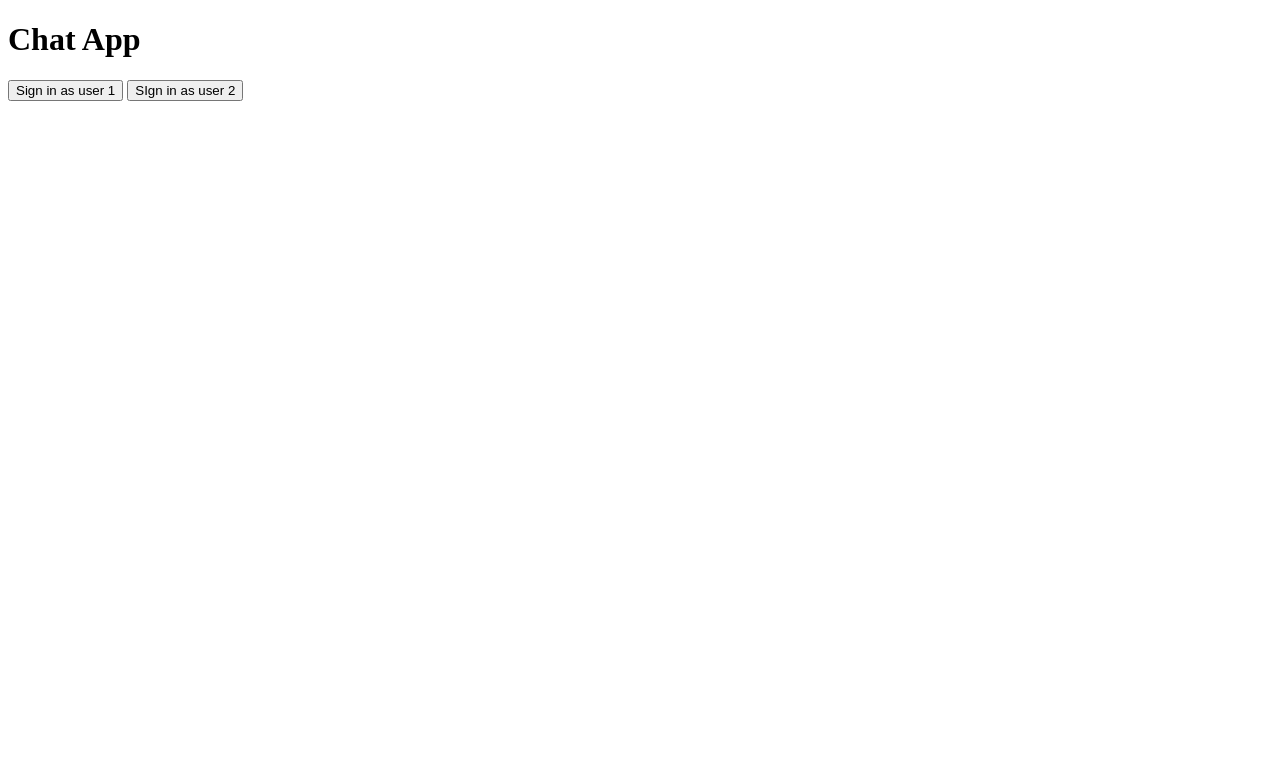
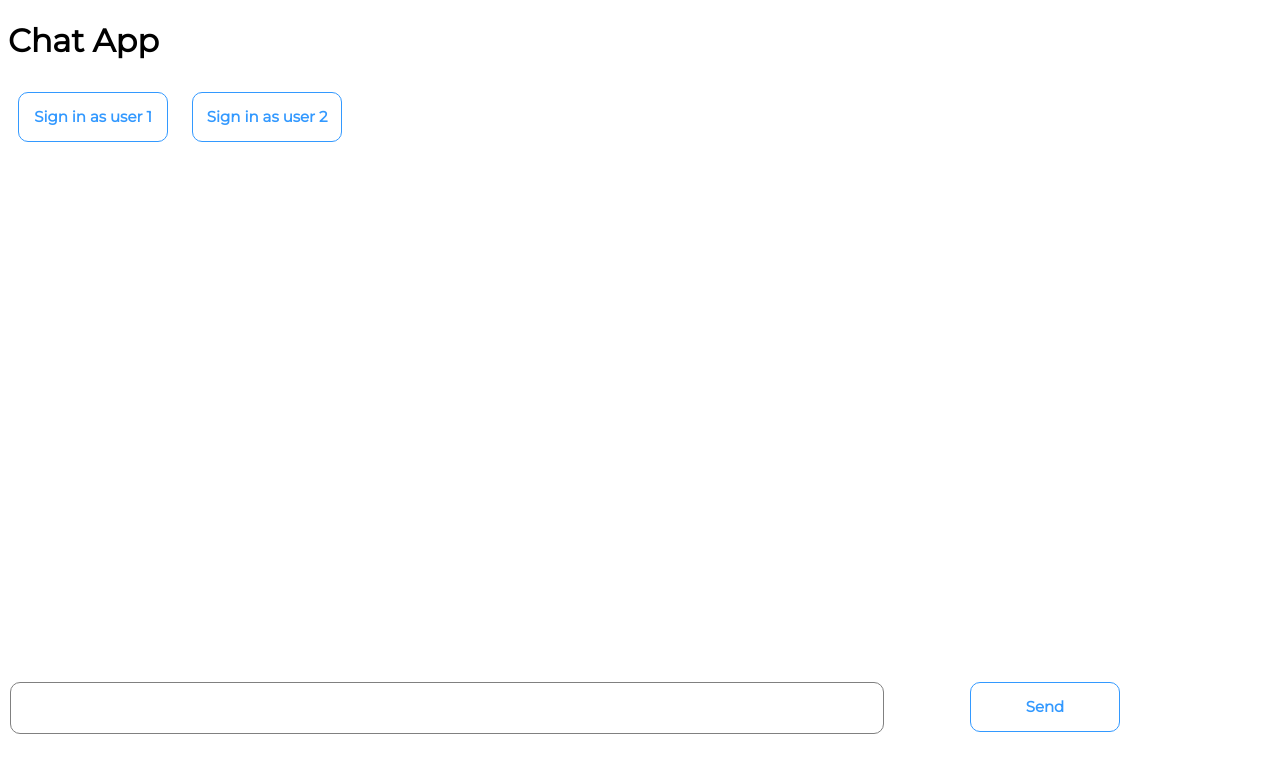
Before and after one commit to joshuawisc/code-foo-9, a website: page chatapp/public/index.html in a window 1280 px wide. Drawn offline with nearby package versions, Linux system fonts and the light colour scheme; no server answers.

Commit message:
add styles

```diff
--- a/chatapp/public/index.html
+++ b/chatapp/public/index.html
@@ -8,13 +8,14 @@
   crossorigin="anonymous" charset="utf-8"></script>
         <script src="/socket.io/socket.io.js"></script>
         <script src="index.js" charset="utf-8"></script>
+        <link href="https://fonts.googleapis.com/css?family=Montserrat" rel="stylesheet">
         <link rel="stylesheet" href="styles.css">
     </head>
     <body>
         <h1>Chat App</h1>
         <div id="div-signin">
             <button class="btn-user" id="user1">Sign in as user 1</button>
-            <button class="btn-user" id="user2">SIgn in as user 2</button>
+            <button class="btn-user" id="user2">Sign in as user 2</button>
         </div>
         <div id="div-username">
             <label for="input-username">Username: </label>
--- a/chatapp/public/index.js
+++ b/chatapp/public/index.js
@@ -6,7 +6,7 @@ $(function() {
 
 
     $('#div-username').hide();
-    $('#div-chat').hide();
+    //$('#div-chat').hide();
     console.log("js file");
 
     $('.btn-user').click((e) => {
@@ -52,7 +52,7 @@ $(function() {
     socket.on('ret message', (data) => {
         //console.log(data);
         if (data.text)
-            $('#board').append(`<p class="message">${data.text}</p>`);
+            $('#board').append(`<p class="message">${data.text}</p><br/>`);
         let children = $('#board').children();
         $('#board').scrollTop(children.height()*children.length);
         console.log(children.height()*children.length);
--- a/chatapp/public/styles.css
+++ b/chatapp/public/styles.css
@@ -1,5 +1,88 @@
+body {
+    font-family: 'Montserrat', sans-serif;
+    font-weight: bold;
+    background-color: white;
+}
+
+* {
+  outline: none;
+}
+
 #board {
-    height: 500px;
-    width: 500px;
+    height: 65vh;
+    width: 100%;
     overflow: auto;
 }
+
+.message {
+    background-color: #3399ff;
+    color: white;
+    padding: 10px 20px;
+    margin: 1px;
+    display: inline-block;
+    border-radius: 10px;
+    clear: left;
+    float: left;
+}
+
+input[type=text] {
+    height: 40px;
+    margin: 10px;
+    padding: 5px 20px;
+    border-radius: 10px;
+    border-style: solid;
+    border-width: 1px;
+    border-color: gray;
+    font-size: 15px;
+    font-family: 'Montserrat', sans-serif;
+    font-weight: bold;
+    transition: box-shadow 0.3s, border-width 0.3s;
+}
+
+input[type=text]:focus {
+    border-width: 2px;
+}
+
+#input-message {
+    width: 65%;
+    position: absolute;
+    left: 0%;
+
+    /*##transform: translate(-50%, -50%);*/
+}
+
+#btn-send {
+    position: absolute;
+    left: 75%;
+}
+/*
+blue:  #3399ff
+darkblue: #0073e6
+*/
+
+button {
+    font-family: 'Montserrat', sans-serif;
+    font-weight: bold;
+    margin: 10px;
+    width: 150px;
+    height: 50px;
+    background-color: white;
+    font-size: 15px;
+    color: #3399ff;
+    border-width: 1px;
+    border-color: #3399ff;
+    border-style: solid;
+    border-radius: 10px;
+    /*box-shadow: 2px 2px 10px grey;*/
+    transition: box-shadow 0.3s, border-width 0.3s;
+
+}
+
+button:hover {
+    border-width: 3px;
+    /*box-shadow: 5px 5px 20px grey;*/
+}
+
+button:focus {
+    border-width: 3px;
+}
```
Also changed, not shown: chatapp/TODO.txt (added, +7 -0 lines).
